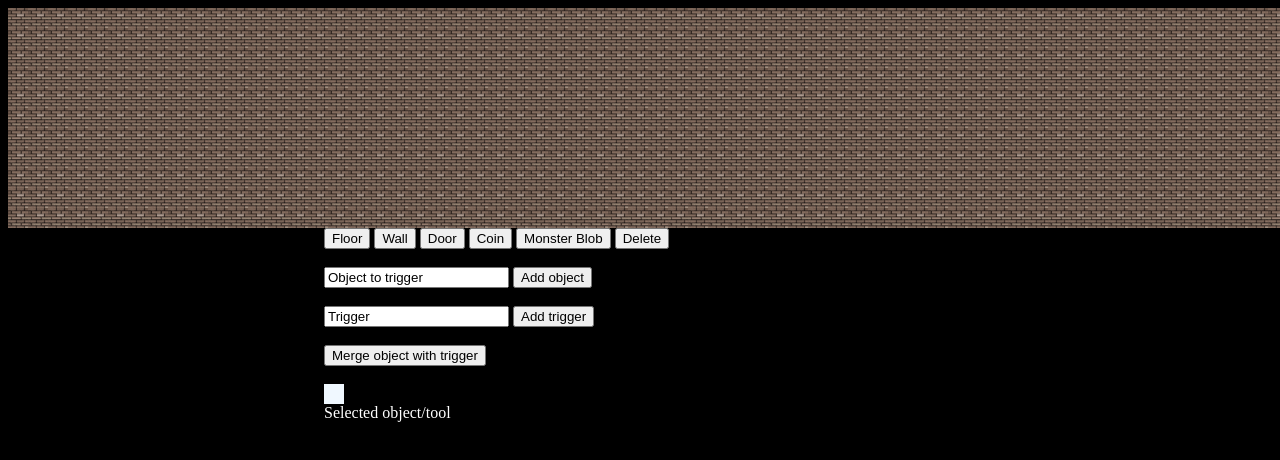
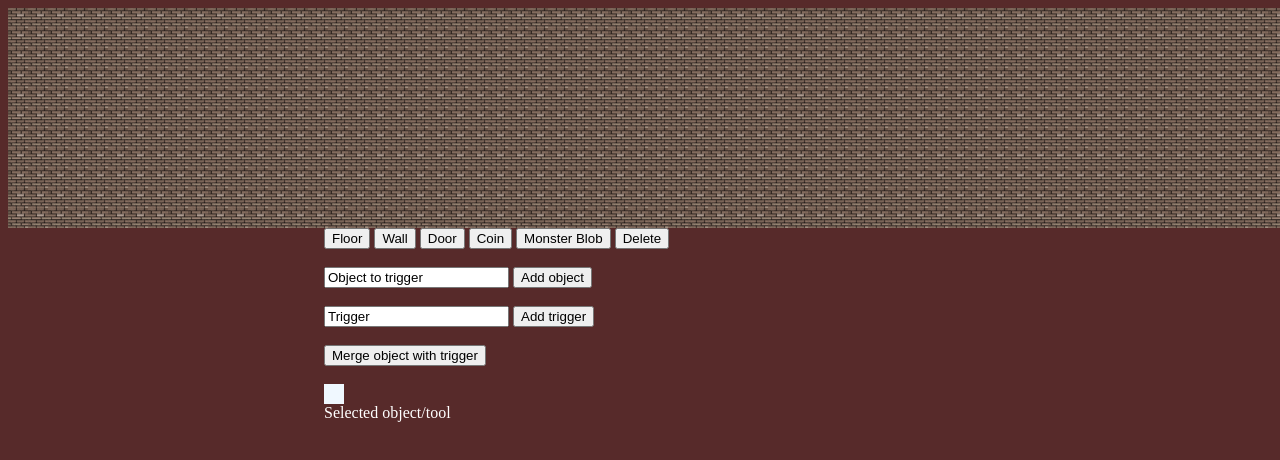
Before and after one commit to micke232/Mapeditot, a plain HTML site: page index.html in a window 1280 px wide. Shown: the top 460 px of the page. Drawn offline with Linux system fonts and the light colour scheme.

Commit message:
changed background color

```diff
--- a/css/style.css
+++ b/css/style.css
@@ -53,7 +53,7 @@
 }
 
 body {
-    background-color: black;
+    background-color: #572a2a;
     color: white;
 }
 .controlpanel {
```
